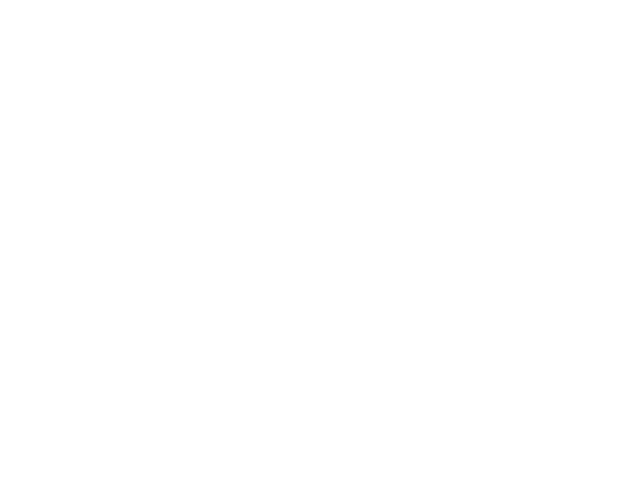
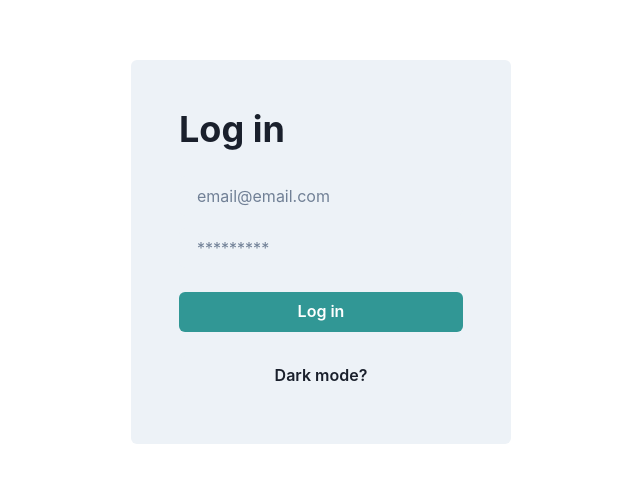
Before and after one commit to kelnerroberto/Desafio-T-cnico---Blitz-de-Carreira, a React (Create React App) app in the folder application/: page /login in a window 1280 px wide. Shown: the part 148-630 px from the top of the page, without its empty margins (319-959 px from the left). Built offline with nearby package versions, Linux system fonts and the light colour scheme.

Commit message:
component/style: creates the login component using chakraUi style - feat: darkmode for login page - missing: create states to save the typed email and password - login button to verify condition of states and if its correct redirect to mainpage

```diff
--- a/application/src/components/login/FormCard.jsx
+++ b/application/src/components/login/FormCard.jsx
@@ -1,10 +1,21 @@
 import React from "react";
-import { Flex } from "@chakra-ui/layout";
+import { Flex, Heading } from "@chakra-ui/layout";
+import { Input } from "@chakra-ui/input";
+import { Button } from "@chakra-ui/button";
+import { useColorMode, useColorModeValue } from "@chakra-ui/color-mode";
 
 const FormCard = () => {
-  <Flex>
-
-  </Flex>
+  const { toggleColorMode } = useColorMode();
+  const formBg = useColorModeValue("gray.100", "gray.700");
+  return(
+    <Flex direction='column' background={formBg} p={12} rounded={6}>
+      <Heading mb={6}>Log in</Heading>
+      <Input placeholder="email@email.com" variant='filled' mb={3} type='email'/>
+      <Input placeholder="*********" variant='filled' mb={6} type='password' />
+      <Button colorScheme='teal' mb={6}>Log in</Button>
+      <Button onClick={toggleColorMode}>Dark mode?</Button>
+    </Flex>
+  )
 }
 
 export default FormCard;
--- a/application/src/components/login/PageGeneral.jsx
+++ b/application/src/components/login/PageGeneral.jsx
@@ -3,9 +3,11 @@
 import FormCard from "./FormCard";
 
 const PageGeneral = () => {
-  <Flex height='100vh' alignItems='center' justifyContent='center'>
-    <FormCard />
-  </Flex>
+  return(
+    <Flex height='100vh' alignItems='center' justifyContent='center'>
+      <FormCard />
+    </Flex>
+  )
 }
 
 export default PageGeneral;
```
